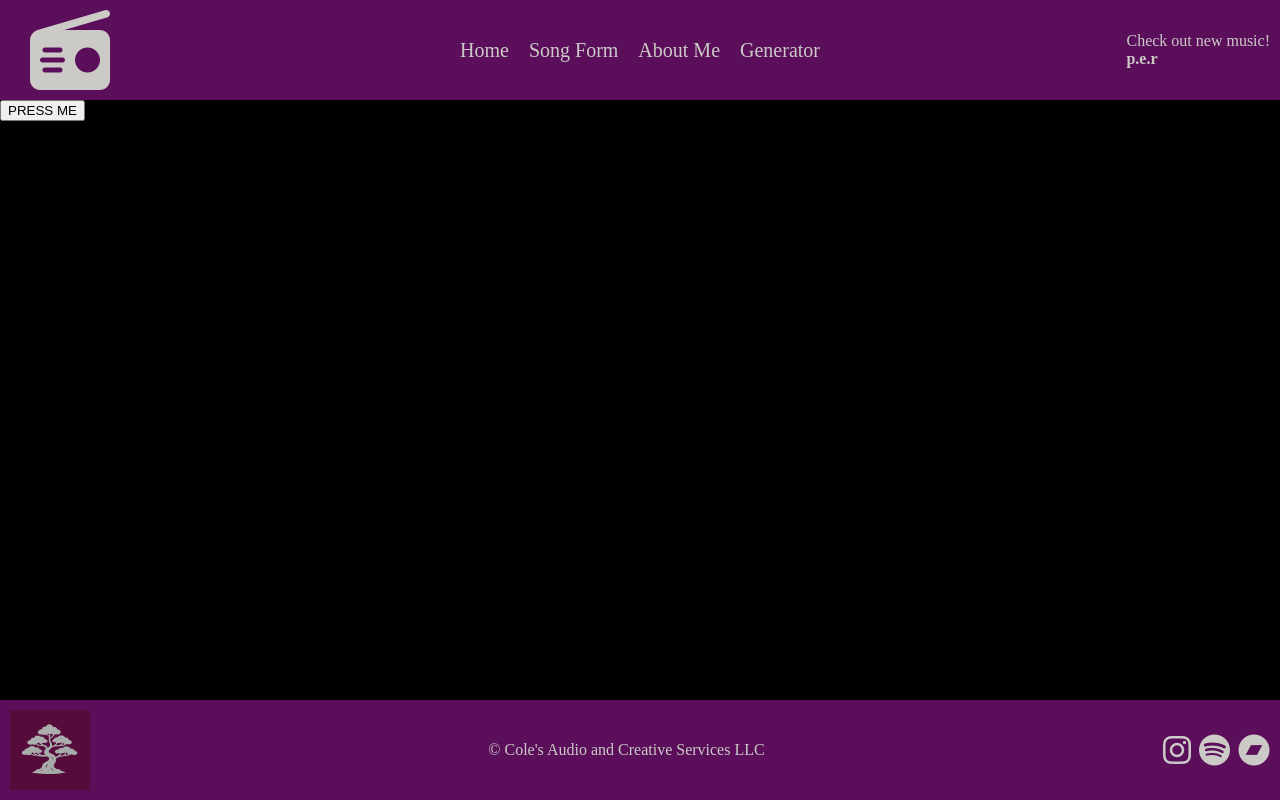
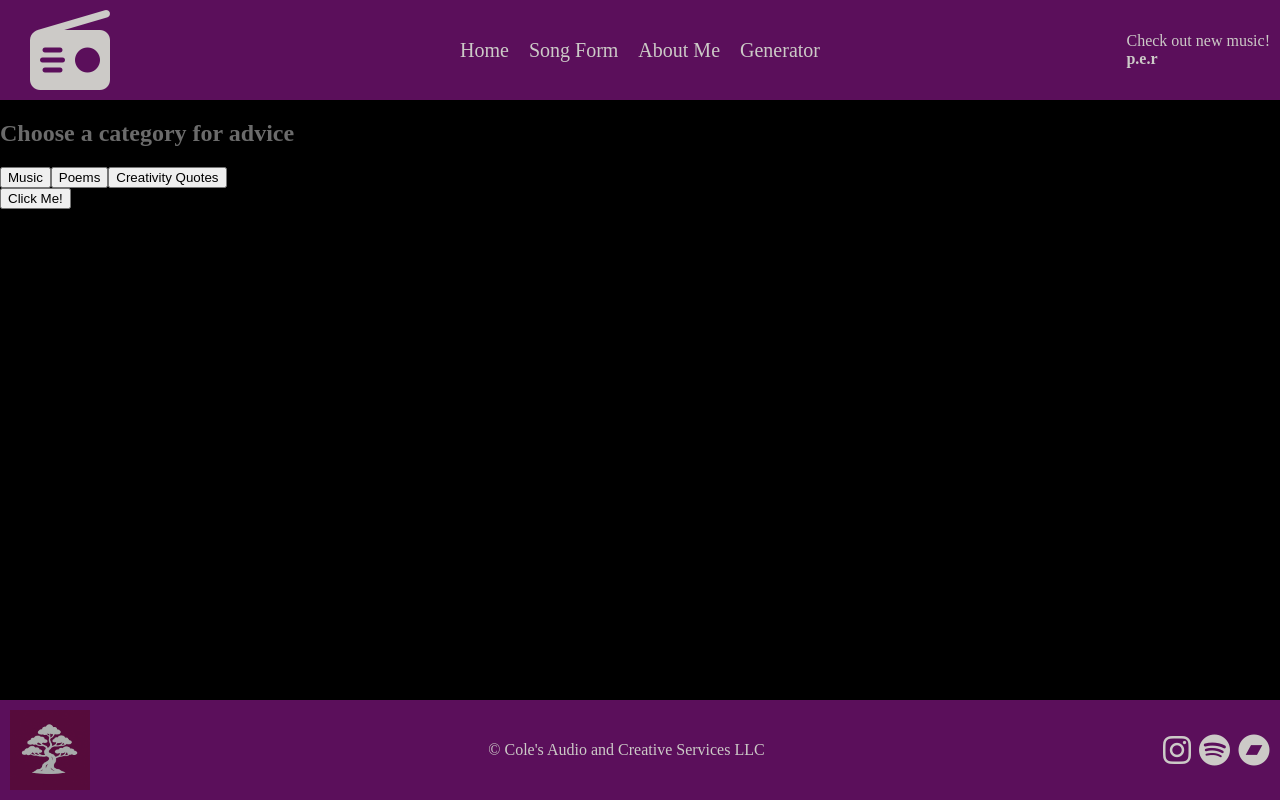
Before and after one commit to ColeSexton/final-U1-Cole-S, a React (Vite) app in the folder coles-webpage/: page /Generator in a window 1280 px wide. Built offline with nearby package versions, Linux system fonts and the light colour scheme.

Commit message:
generator page with working buttons and advice box component

```diff
--- /dev/null
+++ b/coles-webpage/public/advice.json
@@ -0,0 +1,61 @@
+[
+    {"id" : 1,
+    "description": " Try making gutural noises and using a made up langauge to sing, grunt or yell. It may seem silly, lean in to that and laugh. Just let out what you feel!",
+    "category" : "music"
+    },
+    {
+        "id": 2,
+        "description": "Try this chord progression in any key: I iii ii V",
+        "category": "music"
+    },
+    {
+        "id": 3,
+        "description":"Try this chord progression in any key: i iv V  vi",
+        "category":"music"
+    },
+    {
+        "id":4,
+        "description":"Pick three random notes on your instrument. Then choose either major, minor, or dominant for each note and use those chords in a song.",
+        "category": "music"
+    },
+    {
+        "id": 5,
+        "description":"Write down 2 emotions you are feeling now. Then write down something right in front of you. Now describe each of those in 2 lines, and put the lines together randomly.",
+        "category": "poems"
+    },
+    {
+        "id":6,
+        "description": "Write a haiku about the first thing you ate today",
+        "category": "poems"
+    },
+    {
+        "id": 7,
+        "description":"Describe a recent day dream in two paragraphs",
+        "category": "poems"
+    },
+    {
+        "id": 8,
+        "description": "Write down four random words. Take the second letter from each word, and write a word that comes to mind from that. Then try to use these words in a sentence or two.",
+        "category":"poems"
+    },
+    {
+        "id": 9,
+        "description": "'Art is the elimination of the unnecesary.' ---Pablo Picasso",
+        "category": "creativity"
+    },
+    {
+        "id":10,
+        "description":"'There is no innovation and creativity without failure.' ---Brene Brown",
+        "category": "creativity"
+    },
+    {
+        "id": 11,
+        "description": "'Great things are done by a series of small things brought together.' ---Vincent Van Gogh",
+        "category":"creativity"
+    },
+    {
+        "id":12,
+        "description":"'Simplicity is the ultimate sophistication.' ---Leonardo Da Vinci",
+        "category":"creativity"
+    }
+]
--- a/coles-webpage/src/App.css
+++ b/coles-webpage/src/App.css
@@ -123,3 +123,8 @@ height: auto;
 .submitPage{
     color: #6b6b6b;
 }
+
+
+.generator{
+    color:#6b6b6b
+}
--- /dev/null
+++ b/coles-webpage/src/components/AdviceBox.jsx
@@ -0,0 +1,33 @@
+import {useEffect, useState} from "react";
+
+const AdviceBox = ({category}) => {
+    const [adviceList, setAdviceList] = useState([]);
+    const [currentAdvice, setCurrentAdvice] = useState(null);
+
+    useEffect(() =>{
+        fetch("/advice.json")
+        .then((response)=> response.json())
+        .then((data)=>{
+            const filtered = category ? data.filter((advice) => advice.category === category) : data;
+            setAdviceList(filtered);
+            setCurrentAdvice(null);
+
+        });
+    }, [category]);
+
+    const showRandomAdvice = () =>{
+        if (adviceList.length === 0) return;
+        const randomIndex = Math.floor(Math.random() * adviceList.length);
+        setCurrentAdvice(adviceList[randomIndex]);
+    };
+
+    return(
+        <div className="adviceBox">
+        <button onClick={showRandomAdvice}>Click Me!</button>
+        {currentAdvice && <p>{currentAdvice.description}</p>}
+
+        </div>
+    );
+}
+
+export default AdviceBox;
--- a/coles-webpage/src/components/Generator.jsx
+++ b/coles-webpage/src/components/Generator.jsx
@@ -1,17 +1,25 @@
 import Header from "./reuse/Header";
-import Footer from "./reuse/Footer"
+import Footer from "./reuse/Footer";
+import {useState} from "react";
+import AdviceBox from "./AdviceBox";
 
 const Generator = () =>{
+    const [selectedCategory, setSelectedCategory] = useState("");
 
     return(
-        <div>
+        <div className="generator">
         <Header />
             <div>
-                <button>PRESS ME</button>
-            </div>
+            <h2>Choose a category for advice</h2>
 
-            <div>
-                <p>THIS IS ADIVCE</p>
+                <div>
+                    <button onClick={()=> setSelectedCategory("music")}>Music</button>
+                    <button onClick={() => setSelectedCategory("poems")}>Poems</button>
+                    <button onClick={() => setSelectedCategory("creativity")}>Creativity Quotes</button>
+                </div>
+
+                <span><AdviceBox category={selectedCategory}/></span>
+
             </div>
             <Footer />
         </div>
```
